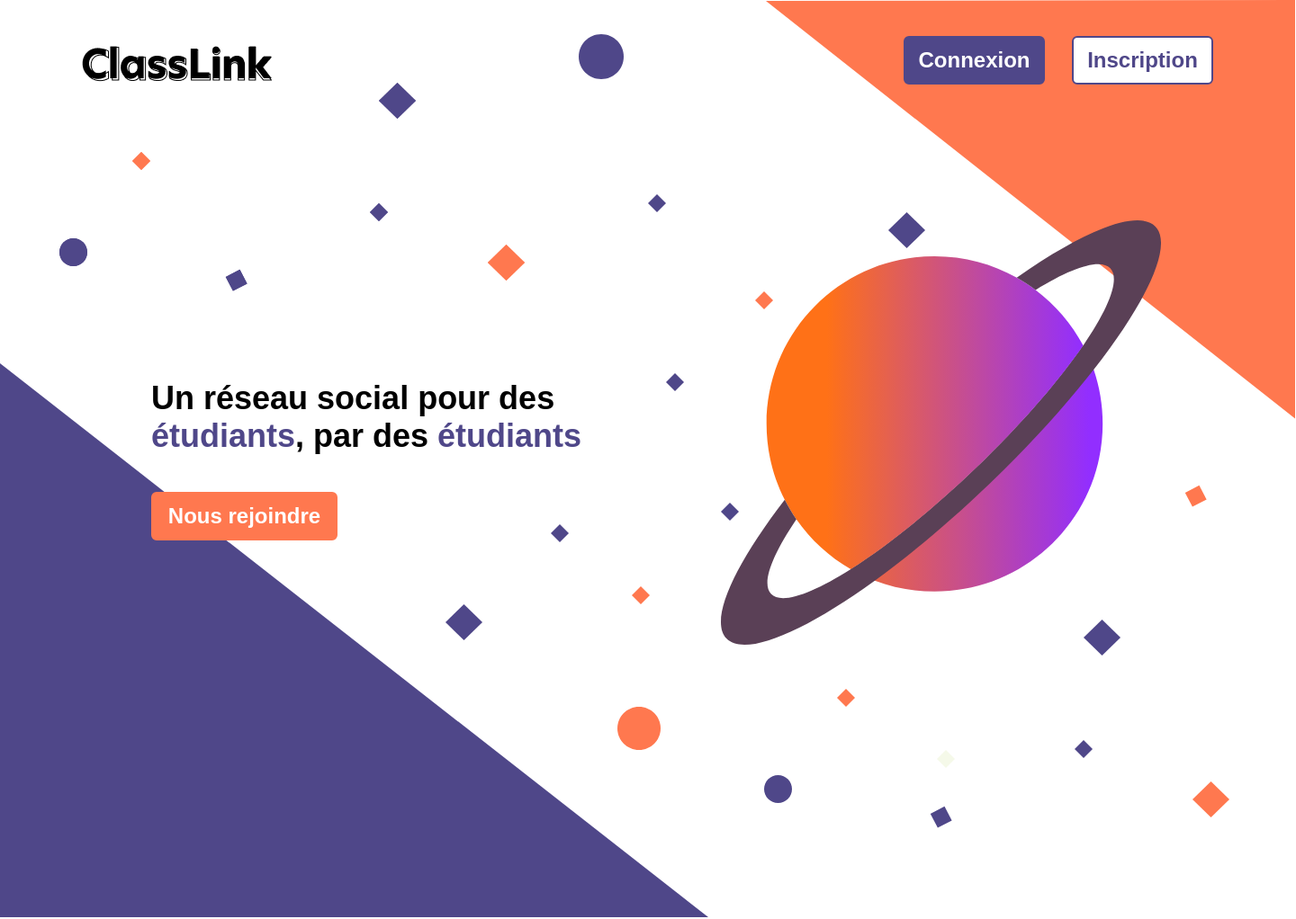
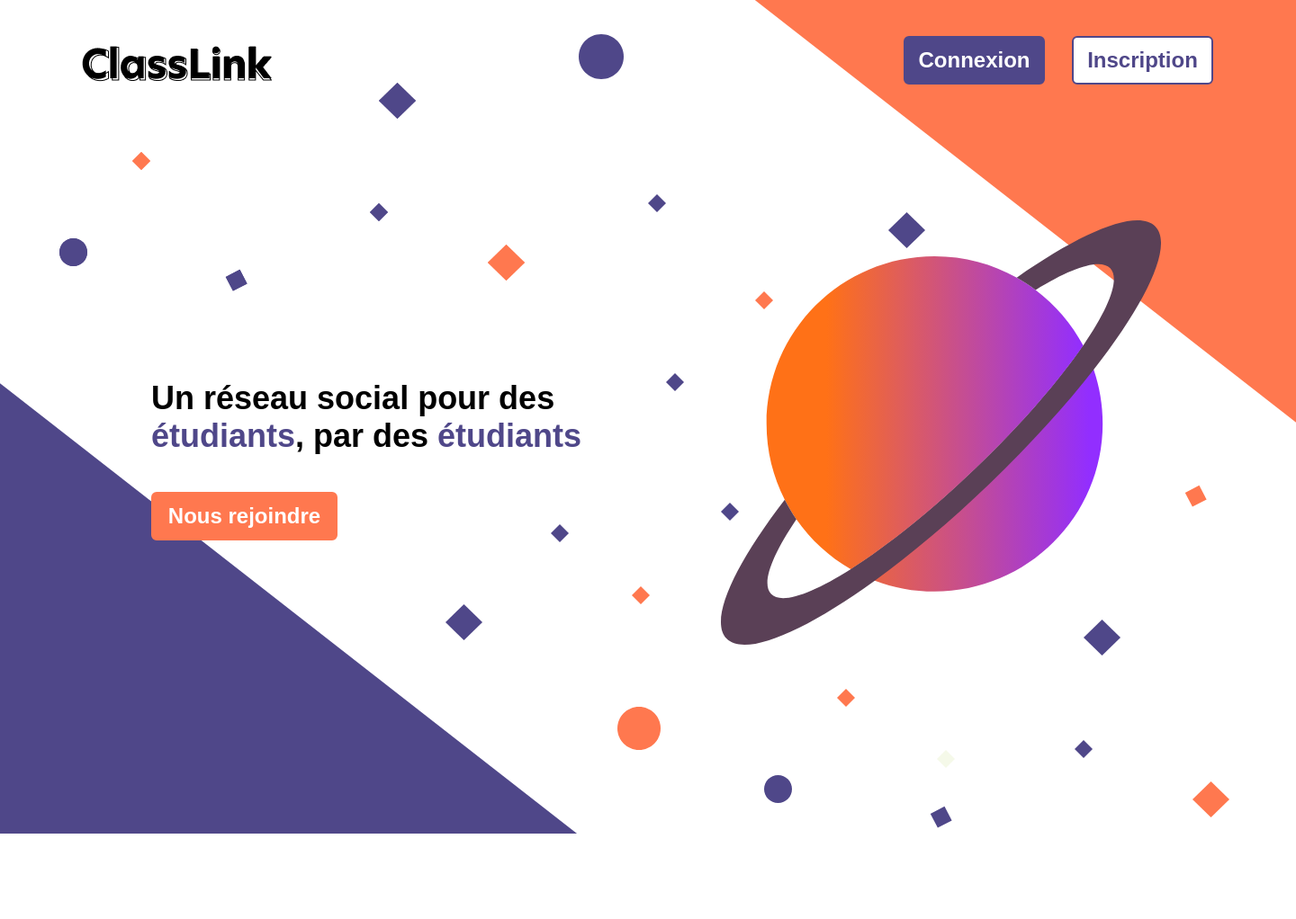
Before and after one commit to ShaynnaRmd/SocialNetwork-Fullstack-Project, a PHP site: page /SocialNetwork-Fullstack-Project/classlink_app/connections/landing_page.html in a window 1440 px wide. Shown: the whole page at 90% size. After the commit the page ends 927 px from the top, so only its background shows below. Run offline with PHP 8.4, Linux system fonts and the light colour scheme.

Commit message:
landing page v2

```diff
--- a/assets/css/landing_page.css
+++ b/assets/css/landing_page.css
@@ -13,6 +13,7 @@ body
     background-color: #FFFFFF;
     margin: 0;
     padding: 0;
+    overflow: hidden;
 }
 
 main
@@ -203,32 +204,33 @@ main
     left: 66px;
 }
 
+
 .blue
 {
-    position: absolute;
-    top: 404px;
+    position: fixed;
     left: 0px;
-    width: 787px;
-    height: 616px;
-}
-.blue img
-{
-    width: 100%;
-    height: 100%;
-    z-index: -10;
+    top: 180px;
+    width: 491px;
+    height: 1499px;
+    background-color: #4F4789;
+    rotate: 128deg;
+    overflow: hidden;
 }
 
 .orange
 {
-    height: 466px;
-    width: 588px;
-    position: absolute;
-    left: 851px;
+    position: fixed;
+    top: -350px;
+    left: 1070px;
+    width: 384px;
+    height: 874px;
+    background-color: #FF784F;
+    rotate: 128deg;
+    overflow: hidden;
 }
 
-.orange img
-{
-    width: 100%;
-    height: 100%;
-    z-index: -10;
-}
+@media screen and (min-width: 800px) and (max-width: 1600px) {
+    html, body {
+        overflow: hidden;
+    }
+  }
--- a/classlink_app/connections/landing_page.html
+++ b/classlink_app/connections/landing_page.html
@@ -13,15 +13,15 @@
         <div class="stars"><img src="../../assets/img/starts_landing_page.svg" alt="stars"></div>
         <div class="logo"><img src="../../assets/img/logo.png" alt="Logo"></div>
         <div class="button-container">
-            <div class="connexion"><button>Connexion</button></div>
-            <div class="inscription"><button>Inscription</button></div>
+            <div class="connexion"><a href="./login.php"><button>Connexion</button></a></div>
+            <div class="inscription"><a href="./register.php"><button>Inscription</button></a></div>
         </div>
         <div class="content">
             <div class="text"><p>Un réseau social pour des <span>étudiants</span>, par des <span>étudiants</span></p></div>
-            <div class='joinus'><button>Nous rejoindre</button></div>
+            <div class='joinus'><a href="./register.php"><button>Nous rejoindre</button></hre></a></div>
         </div>
-        <div class="blue"><img src="../../assets/img/triangle_blue.svg" alt=""></div>
-        <div class="orange"><img src="../../assets/img/triangle_orange.svg" alt=""></div>
+        <div class="orange"></div>
+        <div class="blue"></div>
     </main>
 
 </body>
```
Also changed, not shown: assets/img/triangle_blue.svg (deleted).
